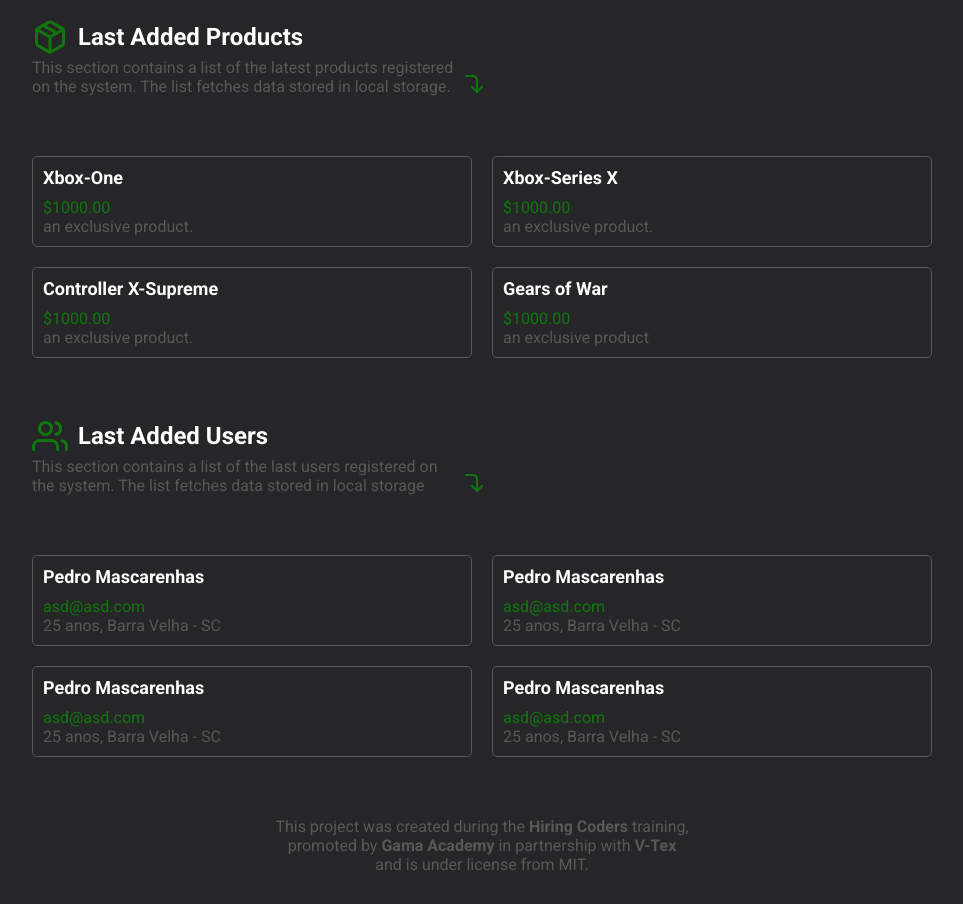
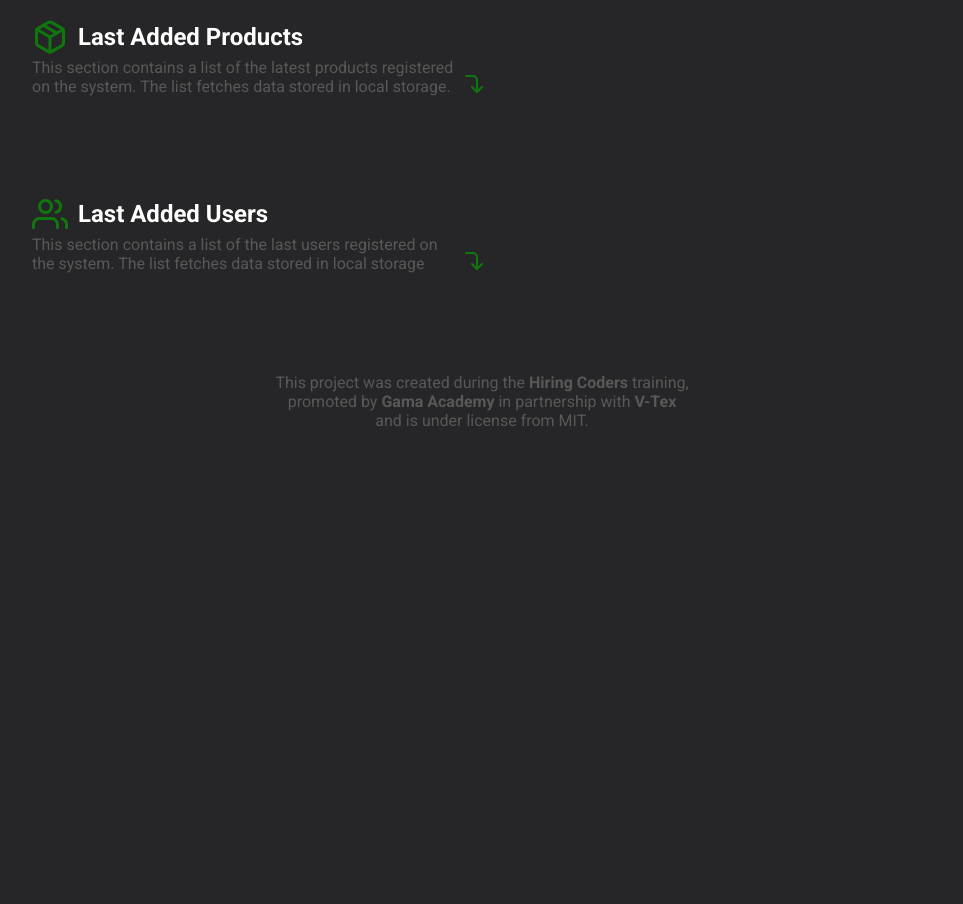
Before and after one commit to pedro-drosa/HC-Hiring-Coders-Records-Management, a React (Create React App) app: page / in a window 1280 px wide. Shown: the part 840-1744 px from the top of the page, without its empty margins (158-1121 px from the left). After the commit the page ends 1300 px from the top, so only its background shows below. Built offline with nearby package versions, Linux system fonts and the light colour scheme.

Commit message:
feature:last itens

```diff
--- a/src/pages/Home/index.tsx
+++ b/src/pages/Home/index.tsx
@@ -1,4 +1,4 @@
-import React from "react";
+import React, { useEffect,useState } from "react";
 import {Link} from 'react-router-dom';
 
 import {
@@ -17,8 +17,45 @@
 import './style.scss';
 import '../../components/Button/style.scss';
 
+interface Customer {
+  name: string;
+  email: string;
+  address: {
+    cep: string;
+    uf: string;
+    city: string;
+  }
+}
+
+interface Product {
+  name: string;
+  price: string;
+  description: string;
+}
 
 export const Home: React.FC = () => {
+  const [lastCustomers, setLastCustomers] = useState<Customer[]>(() => {
+    const storageCustomers = JSON.parse(localStorage.getItem('customers') as string);
+    if (storageCustomers) {
+      return getLastItens(storageCustomers, 3);
+    }
+    return [];
+  });
+
+  const [lastProducts, setLastProducts] = useState<Product[]>(() => {
+    const storageProducts = JSON.parse(localStorage.getItem('products') as string);
+    if (storageProducts) {
+      return getLastItens(storageProducts, 3);
+    }
+    return [];
+  });
+
+  function getLastItens(itens:Array<any>, range: number) {
+    return itens.reverse().filter((iten, index) => {
+      return index <= range;
+    })
+  }
+
   return(
     <>
       <header>
@@ -61,26 +98,17 @@
         <FiCornerRightDown/>
       </section>
       <section className="card">
-        <dl>
-          <dt>Xbox-One</dt>
-          <dd>$1000.00</dd>
-          <dd>an exclusive product.</dd>
-        </dl>
-        <dl>
-          <dt>Xbox-Series X</dt>
-          <dd>$1000.00</dd>
-          <dd>an exclusive product.</dd>
-        </dl>
-        <dl>
-          <dt>Controller X-Supreme</dt>
-          <dd>$1000.00</dd>
-          <dd>an exclusive product.</dd>
-        </dl>
-        <dl>
-          <dt>Gears of War</dt>
-          <dd>$1000.00</dd>
-          <dd>an exclusive product</dd>
-        </dl>
+        {
+          lastProducts.map((product, index) => {
+            return(
+              <dl key={index}>
+                <dt>{product.name}</dt>
+                <dd>{product.price}</dd>
+                <dd>{product.description}</dd>
+              </dl>
+            );
+          })
+        }
       </section>
       <section className="description">
         <div>
@@ -90,26 +118,17 @@
         <FiCornerRightDown/>
       </section>
       <section className="card">
-        <dl>
-          <dt>Pedro Mascarenhas</dt>
-          <dd>asd@asd.com</dd>
-          <dd>25 anos, Barra Velha - SC</dd>
-        </dl>
-        <dl>
-          <dt>Pedro Mascarenhas</dt>
-          <dd>asd@asd.com</dd>
-          <dd>25 anos, Barra Velha - SC</dd>
-        </dl>
-        <dl>
-          <dt>Pedro Mascarenhas</dt>
-          <dd>asd@asd.com</dd>
-          <dd>25 anos, Barra Velha - SC</dd>
-        </dl>
-        <dl>
-          <dt>Pedro Mascarenhas</dt>
-          <dd>asd@asd.com</dd>
-          <dd>25 anos, Barra Velha - SC</dd>
-        </dl>
+        {
+          lastCustomers.map((customer, index) => {
+            return(
+              <dl>
+                <dt>{customer.name}</dt>
+                <dd>{customer.email}</dd>
+                <dd>{customer.address.city}, {customer.address.uf}</dd>
+              </dl>
+            )
+          })
+        }
       </section>
       <footer>
       <p>This project was created during the <a href="https://www.hiringcoders.com.br/">Hiring Coders</a> training,<br/> promoted by <a href="https://www.gama.academy/">Gama Academy</a> in partnership with <a href="https://vtex.com/br-pt/">V-Tex</a> <br/>and is under license from MIT.</p>
--- a/src/pages/Products/index.tsx
+++ b/src/pages/Products/index.tsx
@@ -1,4 +1,4 @@
-import React from "react";
+import React, { FormEvent, useState, useEffect } from "react";
 import {Link} from 'react-router-dom';
 
 import {
@@ -15,7 +15,50 @@
 import './style.scss';
 import '../../components/Button/style.scss';
 
+interface Product {
+  name: string;
+  price: string;
+  description: string;
+}
+
 export const Products:React.FC = () => {
+  const [products, setProducts] = useState<Product[]>(()=>{
+    const productsStorage = localStorage.getItem('products');
+    if (productsStorage) {
+      return JSON.parse(productsStorage);
+    }
+    return []
+  });
+
+  useEffect(()=>{
+    localStorage.setItem('products', JSON.stringify(products));
+  },[products])
+
+  //Input Values
+  const [newProductName, setNewProductName] = useState<string>();
+  const [newDescription, setNewDescription] = useState<string>();
+  const [newPrice, setNewPrice] = useState<string>();
+
+  function handleAddProduct(event:FormEvent) {
+    event.preventDefault();
+
+    //Convert Price
+    const rawPrice = newPrice?.replace(/[,.]/g, ".") as string;
+    const parsedPrice = parseFloat(rawPrice).toLocaleString('pt-br',{style: 'currency', currency: 'BRL'});
+
+    if(newProductName && newDescription && newPrice) {
+      const newProduct:Product = {
+        name: newProductName,
+        description: newDescription,
+        price: parsedPrice
+      }
+
+      setProducts([...products, newProduct]);
+    }
+
+    localStorage.setItem('products', JSON.stringify(products));
+  }
+
   return(
     <>
       <header>
@@ -34,13 +77,25 @@
           <h1>View and list all registered products</h1>
           <p>you can add new items via the form, they will remain saved in your local storage.</p>
         </div>
-        <form>
+        <form onSubmit={handleAddProduct}>
           <h2>Product Information</h2>
-          <Input type="text" placeholder="Product Name"/>
-          <Input type="text" placeholder="Description"/>
-          <Input type="text" placeholder="Price"/>
+          <Input value={newProductName}
+            onChange={e => setNewProductName(e.target.value)}
+            type="text"
+            placeholder="Product Name"
+          />
+          <Input value={newPrice}
+            onChange={e => setNewPrice(e.target.value)}
+            type="text"
+            placeholder="Price"
+          />
+          <Input value={newDescription}
+            onChange={e => setNewDescription(e.target.value)}
+            type="text"
+            placeholder="Description"
+          />
           <div className="btn-group">
-            <Button className="btn btn-primary"><FiPlus/>Add</Button>
+            <Button type="submit" className="btn btn-primary"><FiPlus/>Add</Button>
           </div>
         </form>
       </main>
@@ -52,26 +107,17 @@
         <FiCornerRightDown/>
       </section>
       <section className="products">
-        <dl>
-          <dt>Xbox-One</dt>
-          <dd>$1000.00</dd>
-          <dd>Barra Velha - SC</dd>
-        </dl>
-        <dl>
-          <dt>Xbox-Series X</dt>
-          <dd>$1000.00</dd>
-          <dd>Barra Velha - SC</dd>
-        </dl>
-        <dl>
-          <dt>Controller X-Supreme</dt>
-          <dd>$1000.00</dd>
-          <dd>Barra Velha - SC</dd>
-        </dl>
-        <dl>
-          <dt>Gears of War</dt>
-          <dd>$1000.00</dd>
-          <dd>Barra Velha - SC</dd>
-        </dl>
+        {
+          products.map((product, index) => {
+            return(
+              <dl>
+                <dt>{product.name}</dt>
+                <dd>{product.price}</dd>
+                <dd>{product.description}</dd>
+              </dl>
+            );
+          })
+        }
       </section>
       <footer>
       <p>This project was created during the <a href="https://www.hiringcoders.com.br/">Hiring Coders</a> training,<br/> promoted by <a href="https://www.gama.academy/">Gama Academy</a> in partnership with <a href="https://vtex.com/br-pt/">V-Tex</a> <br/>and is under license from MIT.</p>
```
